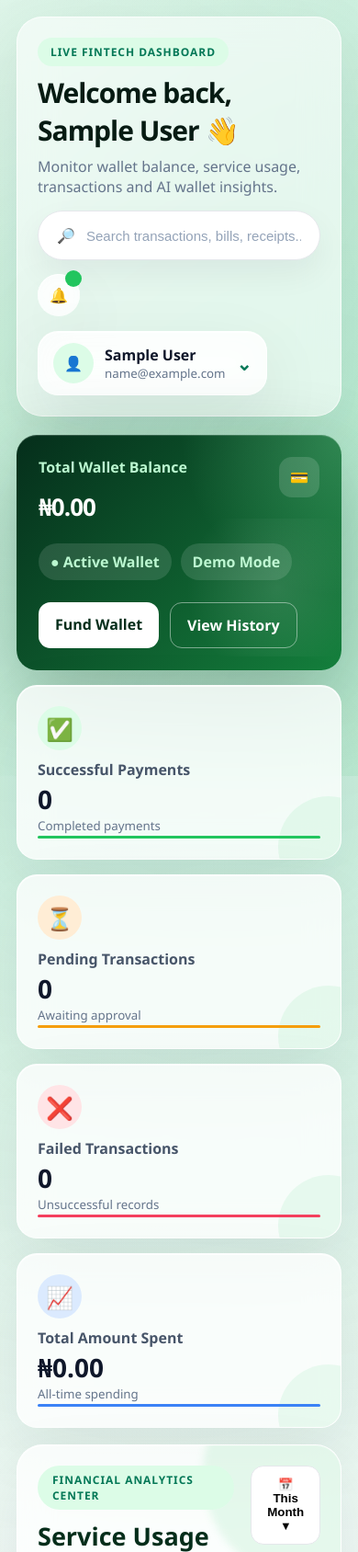
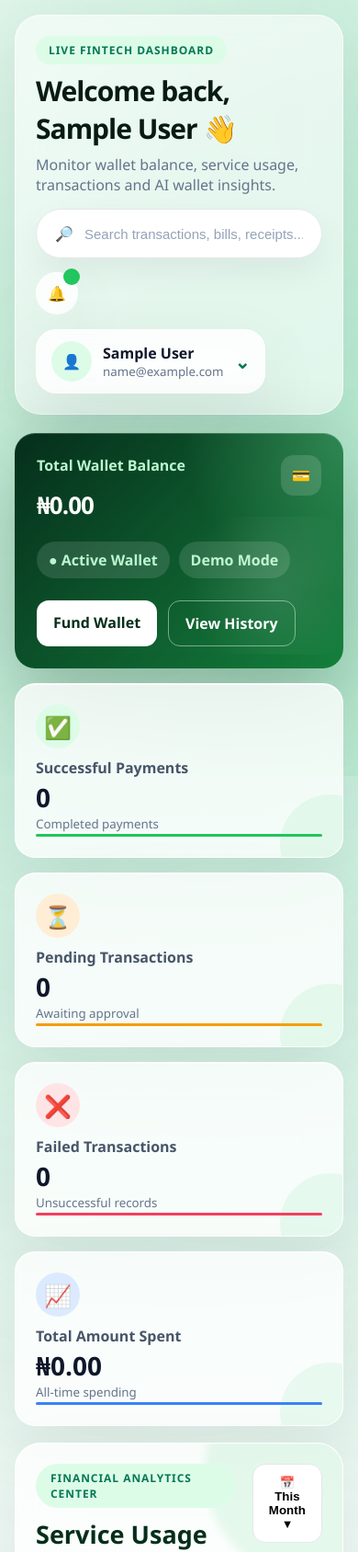
Before and after one commit to CHILILI-tap/CHILILI_Clicks, a Flask app: page /dashboard in a window 390 px wide. Shown: the top 1688 px of the page at 92% size. Run offline with Flask 3, Linux system fonts and the light colour scheme; the visitor is signed in with stand-in values (Sample User, id 1); data that the repository does not hold is empty.

Commit message:
Force mobile dashboard layout

```diff
--- a/static/css/dashboard.css
+++ b/static/css/dashboard.css
@@ -2413,3 +2413,89 @@
         flex-direction: column;
     }
 }
+
+/* FORCE MOBILE DASHBOARD TO FIT SCREEN */
+@media (max-width: 768px) {
+    html,
+    body {
+        width: 100% !important;
+        max-width: 100% !important;
+        overflow-x: hidden !important;
+    }
+
+    .dashboard-page,
+    .fintech-dashboard {
+        display: flex !important;
+        flex-direction: column !important;
+        width: 100vw !important;
+        max-width: 100vw !important;
+        min-width: 0 !important;
+        overflow-x: hidden !important;
+    }
+
+    .fin-sidebar {
+        position: static !important;
+        width: 100vw !important;
+        max-width: 100vw !important;
+        min-width: 0 !important;
+        height: auto !important;
+        min-height: auto !important;
+        padding: 16px !important;
+        border-radius: 0 0 24px 24px !important;
+        box-sizing: border-box !important;
+    }
+
+    .fin-main {
+        width: 100vw !important;
+        max-width: 100vw !important;
+        min-width: 0 !important;
+        margin: 0 !important;
+        padding: 16px !important;
+        box-sizing: border-box !important;
+        overflow-x: hidden !important;
+    }
+
+    .fin-topbar,
+    .premium-header,
+    .fin-metrics-row,
+    .admin-metrics-row,
+    .admin-analytics-grid,
+    .admin-tables-grid,
+    .fin-content-grid,
+    .fin-panel,
+    .fin-wallet-card,
+    .fin-stat-card {
+        width: 100% !important;
+        max-width: 100% !important;
+        box-sizing: border-box !important;
+    }
+
+    .fin-metrics-row,
+    .admin-metrics-row,
+    .admin-analytics-grid,
+    .admin-tables-grid,
+    .fin-content-grid {
+        display: grid !important;
+        grid-template-columns: 1fr !important;
+    }
+
+    .fin-menu {
+        display: grid !important;
+        grid-template-columns: 1fr 1fr !important;
+        gap: 10px !important;
+    }
+
+    .fin-menu a {
+        width: 100% !important;
+        justify-content: center !important;
+        font-size: 13px !important;
+        padding: 12px 8px !important;
+        box-sizing: border-box !important;
+    }
+}
+
+@media (max-width: 480px) {
+    .fin-menu {
+        grid-template-columns: 1fr !important;
+    }
+}
```
